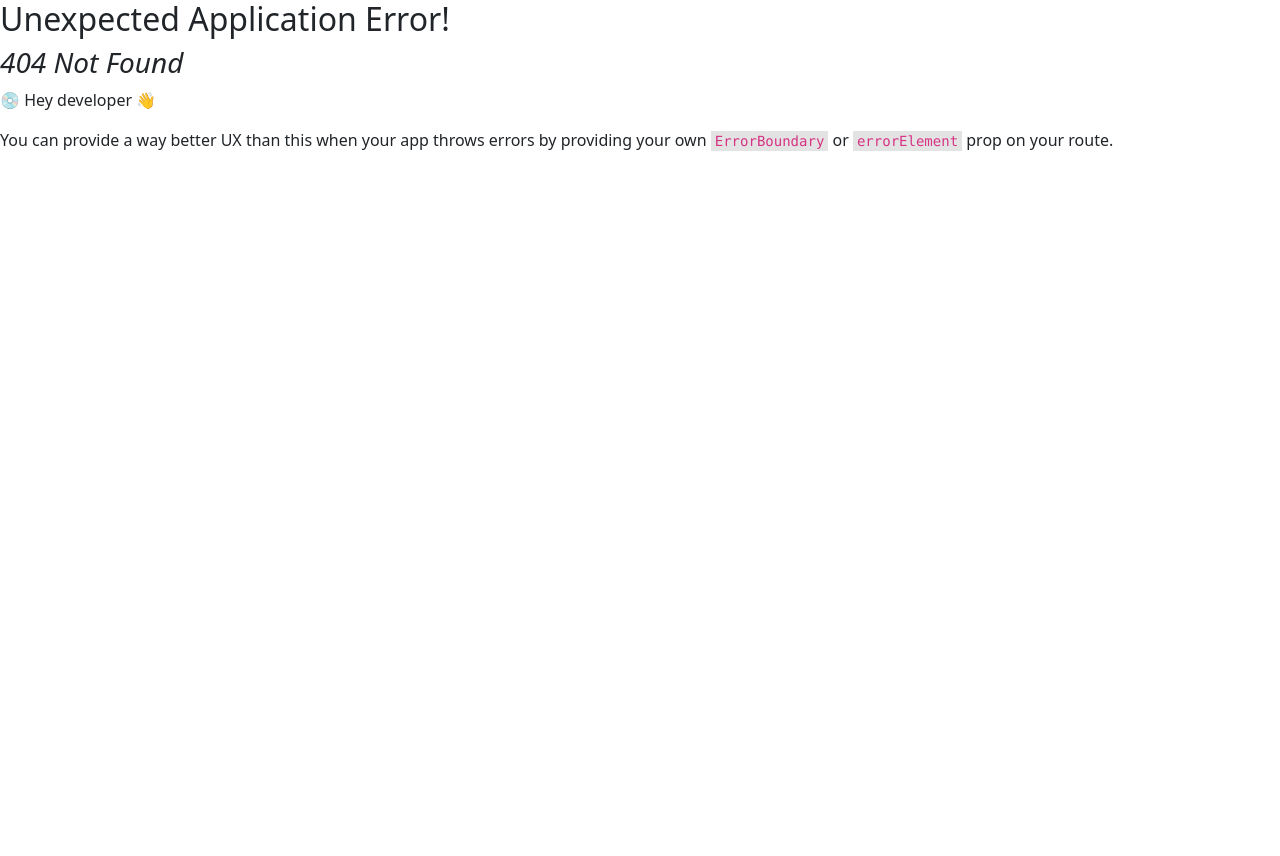
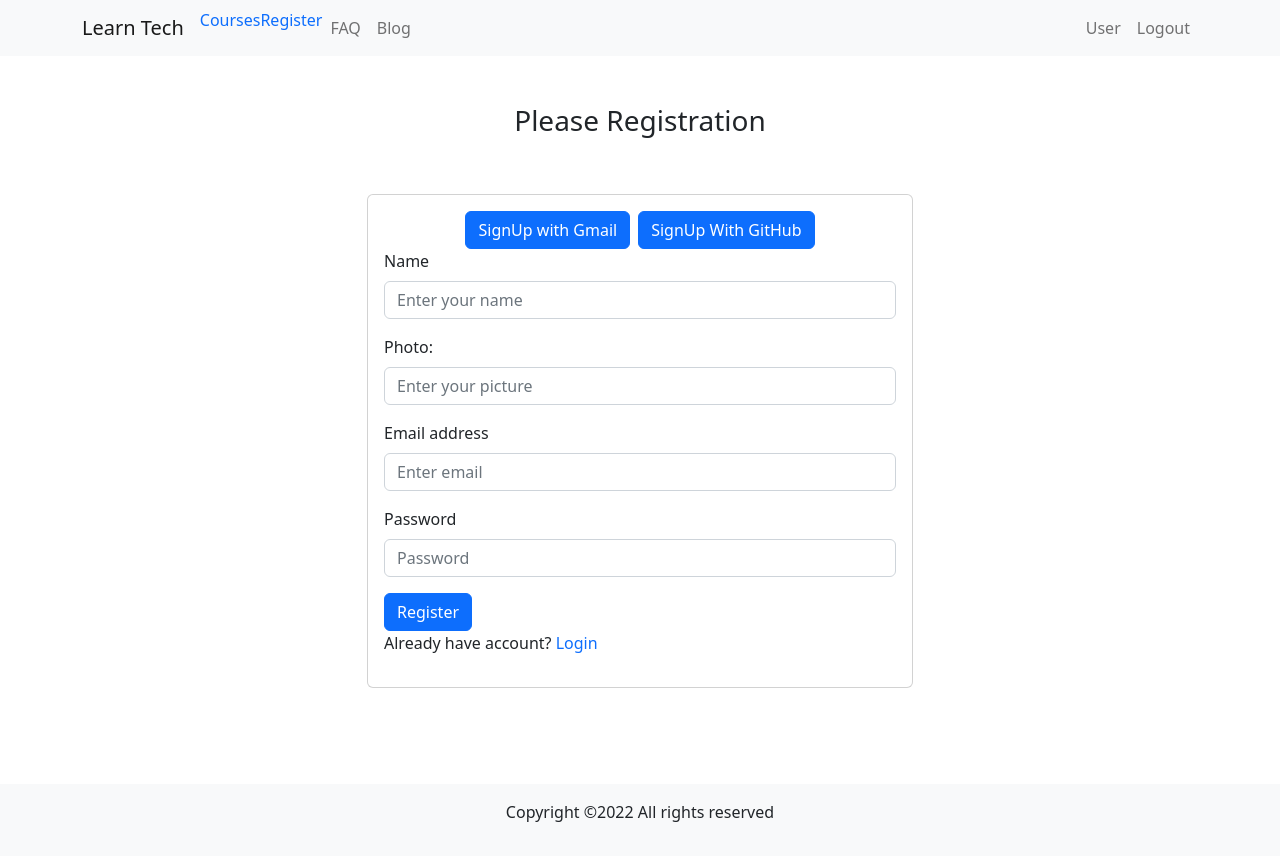
Before and after one commit to bashar4980/Learining-client-side, a React (Create React App) app: page /signup in a window 1280 px wide. Before the commit this address had no page. Before the commit the page ends 800 px from the top, so only its background shows below. Built offline with nearby package versions, Linux system fonts and the light colour scheme.

Commit message:
Firebase auth is set

```diff
--- a/package.json
+++ b/package.json
@@ -7,6 +7,7 @@
     "@testing-library/react": "^13.4.0",
     "@testing-library/user-event": "^13.5.0",
     "bootstrap": "^5.2.2",
+    "firebase": "^9.12.1",
     "react": "^18.2.0",
     "react-bootstrap": "^2.5.0",
     "react-dom": "^18.2.0",
--- a/src/App.js
+++ b/src/App.js
@@ -5,6 +5,7 @@ import Banner from './pages/Banner/Banner';
 import Checkout from './pages/Checkout/Checkout';
 import CourseDetails from './pages/CourseDetails/CourseDetails';
 import Courses from './pages/Coursers/Courses';
+import SignUp from './pages/SignUp/SignUp';
 
 
 const router = createBrowserRouter([
@@ -36,6 +37,10 @@ const router = createBrowserRouter([
           return fetch(`http://localhost:5000/courses/${params.id}`)
        },
         element:<Checkout></Checkout>
+      },
+      {
+        path:"/signup",
+        element:<SignUp></SignUp>
       }
     ]
   }
--- a/src/pages/Checkout/Checkout.jsx
+++ b/src/pages/Checkout/Checkout.jsx
@@ -5,7 +5,7 @@ import { Col, Container, Row } from "react-bootstrap";
 
 const Checkout = () => {
   const course = useLoaderData();
-  const { id, img, course_Name, level, price, author, content } = course;
+  const {  course_Name , price} = course;
   return (
     <div>
       <h3 className="text-center py-3">Please Checkout your Course</h3>
--- /dev/null
+++ b/src/pages/SignUp/SignUp.jsx
@@ -0,0 +1,58 @@
+import React from "react";
+import { Card, Col, Container, Row } from "react-bootstrap";
+import Button from "react-bootstrap/Button";
+import Form from "react-bootstrap/Form";
+import { Link } from "react-router-dom";
+
+
+const SignUp = () => {
+  return (
+    <div>
+      <Container>
+        <h3 className="text-center pt-5">Please Registration</h3>
+        <Row className="py-5">
+          <Col lg={6} className="mx-auto">
+            <Card className="p-3">
+            <div className="signUp d-flex justify-content-center gap-2 fw-bold">
+            <Button> SignUp with Gmail</Button>
+             <Button>SignUp With GitHub</Button>
+            </div>
+            <Form>
+
+              <Form.Group className="mb-3" >
+                <Form.Label>Name</Form.Label>
+                <Form.Control type="text" name="name"placeholder="Enter your name" />
+
+              </Form.Group>
+
+              <Form.Group className="mb-3">
+                <Form.Label>Photo:</Form.Label>
+                <Form.Control type="text" name="picture" placeholder="Enter your picture" />
+
+              </Form.Group>
+
+              <Form.Group className="mb-3" controlId="formBasicEmail">
+                <Form.Label>Email address</Form.Label>
+                <Form.Control type="email" name="email" placeholder="Enter email" />
+
+              </Form.Group>
+
+              <Form.Group className="mb-3" controlId="formBasicPassword">
+                <Form.Label>Password</Form.Label>
+                <Form.Control type="password" name="password" placeholder="Password" />
+              </Form.Group>
+
+              <Button variant="primary" type="submit">
+                Register
+              </Button>
+              <p><span>Already have account? <Link to="/loging">Login</Link></span></p>
+            </Form>
+            </Card>
+          </Col>
+        </Row>
+      </Container>
+    </div>
+  );
+};
+
+export default SignUp;
--- a/src/sharepages/Header.jsx
+++ b/src/sharepages/Header.jsx
@@ -17,6 +17,7 @@ function Header() {
           <Nav className="me-auto">
 
             <NavLink to="/courses">Courses</NavLink>
+            <NavLink to="/signup">Register</NavLink>
             <Nav.Link href="#pricing">FAQ</Nav.Link>
             <Nav.Link href="#pricing">Blog</Nav.Link>
 
```
Also changed, not shown: src/firbase/firebase.config.js (added, +18 -0 lines), src/userContext/UserContext.jsx (added, +45 -0 lines), 1 other file (tests, documents, lock files or other folders).
